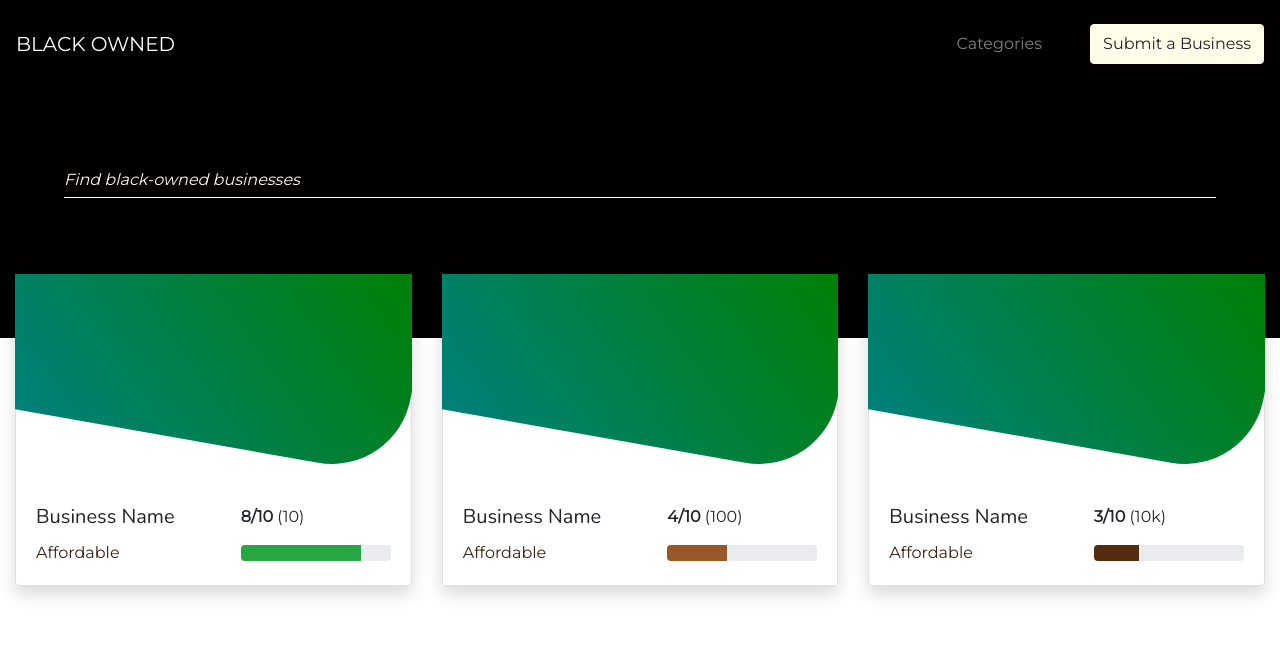
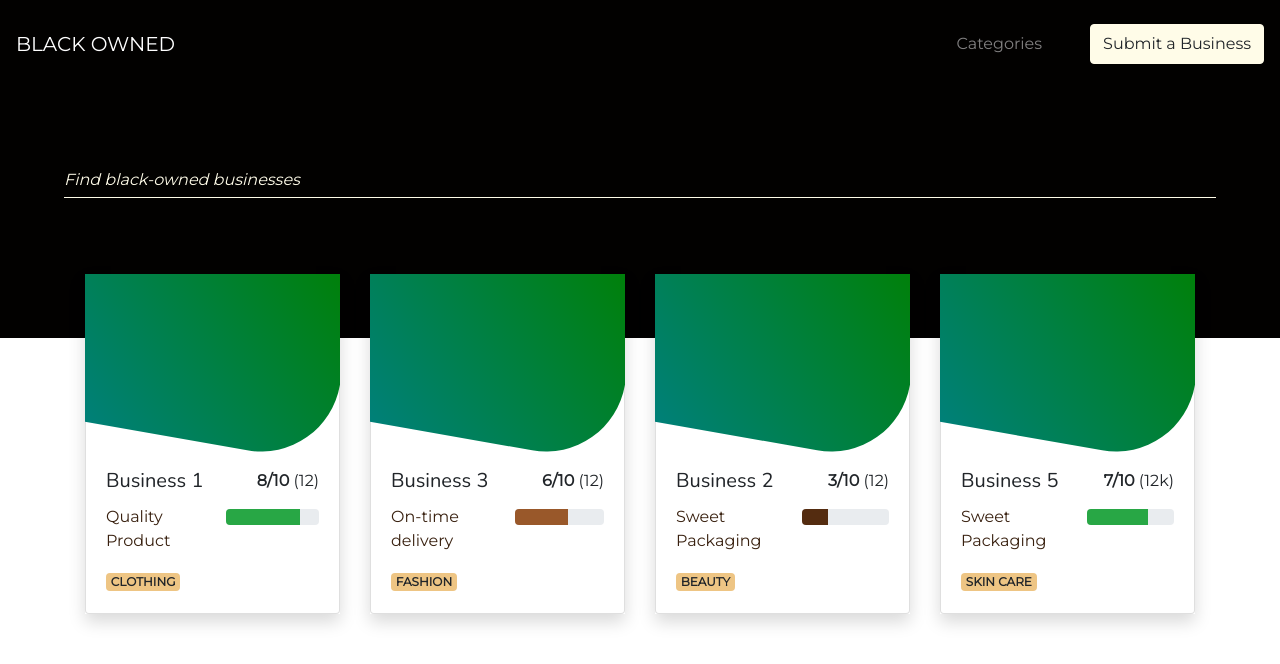
Before and after one commit to deinyefa/black-owned, a React (Create React App) app: page / in a window 1280 px wide. Shown: the top 664 px of the page. Built offline with nearby package versions, Linux system fonts and the light colour scheme.

Commit message:
business card

```diff
--- a/src/Components/BusinessCard.jsx
+++ b/src/Components/BusinessCard.jsx
@@ -1,7 +1,7 @@
 import styled from "@emotion/styled";
 import PropTypes from "prop-types";
 import React from "react";
-import { Card } from "react-bootstrap";
+import { Badge, Card } from "react-bootstrap";
 import { ScoreThermometer } from "./UI";
 
 const StyledBusinessCard = styled(Card)`
@@ -16,6 +16,7 @@ const StyledBusinessCard = styled(Card)`
 `;
 
 const StyledArticle = styled.article`
+  margin-bottom: 3em;
   overflow: hidden;
   transition: all ease 0.3s;
 
@@ -26,19 +27,34 @@ const StyledArticle = styled.article`
   }
 `;
 
-export const BusinessCard = ({ rating, ratingCount }) => {
+export const BusinessCard = ({
+  rating,
+  ratingCount,
+  name,
+  category,
+  knownFor,
+  id,
+}) => {
   return (
     <StyledArticle
-      onClick={() => console.log("clicked a card")}
+      onClick={() => console.log("clicked a card", id)}
       className="shadow"
     >
       <StyledBusinessCard>
-        <Card.Body className="d-flex justify-content-between">
-          <div>
-            <Card.Title>Business Name</Card.Title>
-            <Card.Text className="text-primary">Affordable</Card.Text>
+        <Card.Body
+          className="d-flex justify-content-between pt-0"
+          style={{ marginTop: "-1em" }}
+        >
+          <div className="pr-1">
+            <Card.Title>{name}</Card.Title>
+            <Card.Text className="text-primary">{knownFor}</Card.Text>
+            <Card.Text>
+              <Badge variant="info" style={{ textTransform: "uppercase" }}>
+                {category}
+              </Badge>
+            </Card.Text>
           </div>
-          <div style={{ width: "150px" }}>
+          <div style={{ width: "100px" }}>
             <ScoreThermometer score={rating} ratingCount={ratingCount} />
           </div>
         </Card.Body>
@@ -50,4 +66,7 @@ export const BusinessCard = ({ rating, ratingCount }) => {
 BusinessCard.propTypes = {
   rating: PropTypes.number.isRequired,
   ratingCount: PropTypes.any.isRequired,
+  name: PropTypes.string,
+  knownFor: PropTypes.string,
+  category: PropTypes.string,
 };
--- a/src/Components/FindBusiness.jsx
+++ b/src/Components/FindBusiness.jsx
@@ -20,6 +20,38 @@ const StyledCol = styled(Col)`
   max-width: 500px;
 `;
 
+const businesses = [
+  {
+    name: "Business 1",
+    rating: 8,
+    ratingCount: "12",
+    knownFor: ["Quality Product", "Sweet Packaging"],
+    category: "Clothing",
+  },
+  {
+    name: "Business 3",
+    rating: 6,
+    ratingCount: "12",
+    knownFor: ["On-time delivery"],
+    category: "Fashion",
+  },
+  {
+    name: "Business 2",
+    rating: 3,
+    ratingCount: "12",
+    knownFor: ["Sweet Packaging"],
+    category: "Beauty",
+  },
+  {
+    name: "Business 5",
+    rating: 7,
+    ratingCount: "12k",
+    knownFor: ["Sweet Packaging"],
+    category: "Skin care",
+    // image: ""
+  },
+];
+
 export const FindBusiness = () => {
   return (
     <>
@@ -28,19 +60,20 @@ export const FindBusiness = () => {
           <em>Find black-owned businesses</em>
         </Placeholder>
       </SearchFilter>
-      {/* TODO */}
-      {/* <BusinessCard name, rating, category, knownfor, image /> */}
-      <Container fluid style={{ marginTop: "-4em" }}>
-        <Row xs={1} sm={3} className="justify-content-center">
-          <StyledCol>
-            <BusinessCard rating={8} ratingCount={10} />
-          </StyledCol>
-          <StyledCol>
-            <BusinessCard rating={4} ratingCount={100} />
-          </StyledCol>
-          <StyledCol>
-            <BusinessCard rating={3} ratingCount="10k" />
-          </StyledCol>
+      <Container style={{ marginTop: "-4em" }}>
+        <Row xs={1} sm={3} xl={4}>
+          {businesses.map((business, idx) => (
+            <StyledCol key={idx}>
+              <BusinessCard
+                name={business.name}
+                rating={business.rating}
+                ratingCount={business.ratingCount}
+                knownFor={business.knownFor[0]}
+                category={business.category}
+                id={idx}
+              />
+            </StyledCol>
+          ))}
         </Row>
       </Container>
     </>
--- a/src/Components/UI/ScoreThermometer.jsx
+++ b/src/Components/UI/ScoreThermometer.jsx
@@ -7,7 +7,7 @@ export const ScoreThermometer = ({ score, ratingCount }) => {
 
   return (
     <>
-      <p>
+      <p className="text-right">
         <strong>{score}/10</strong> ({ratingCount})
       </p>
       <ProgressBar
```
